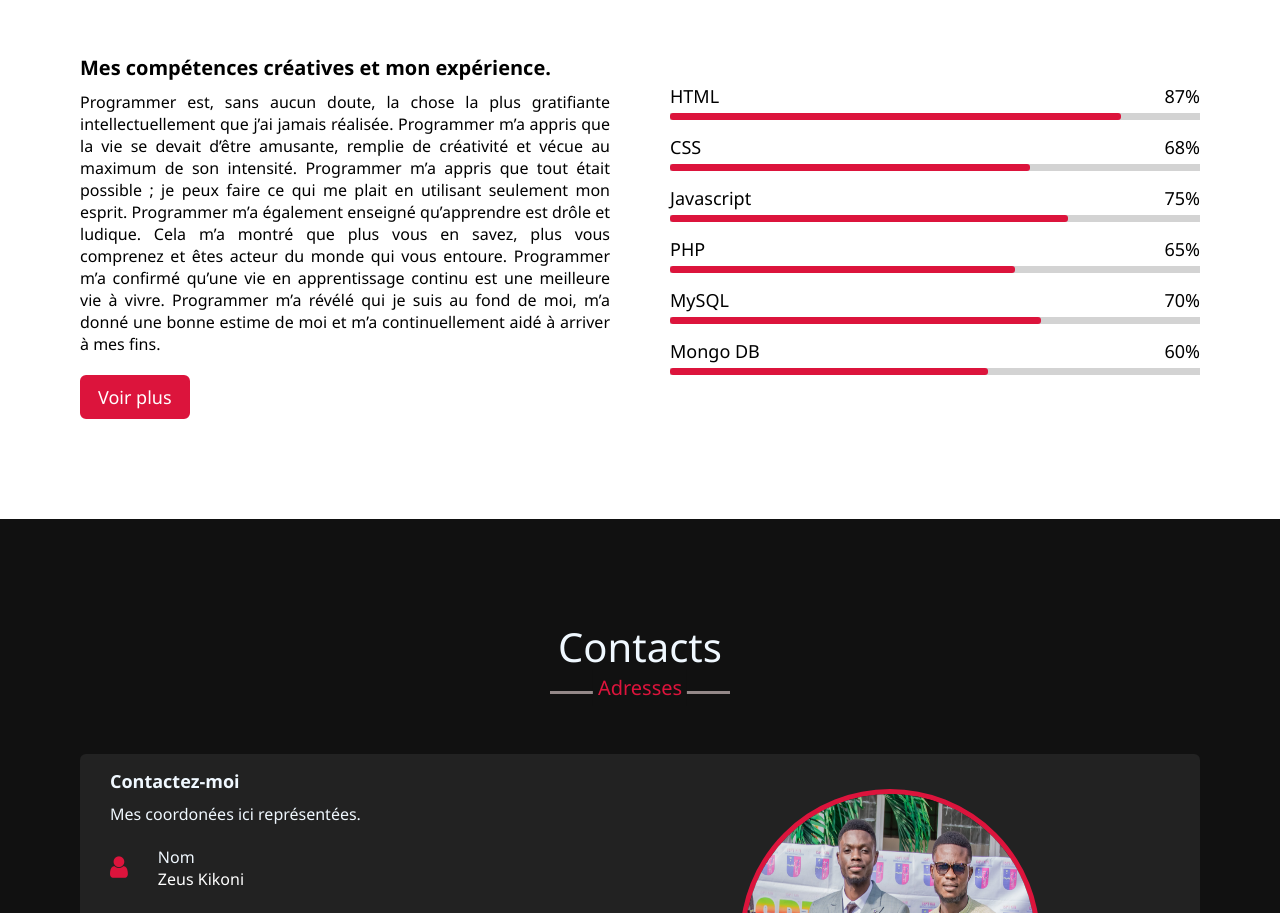
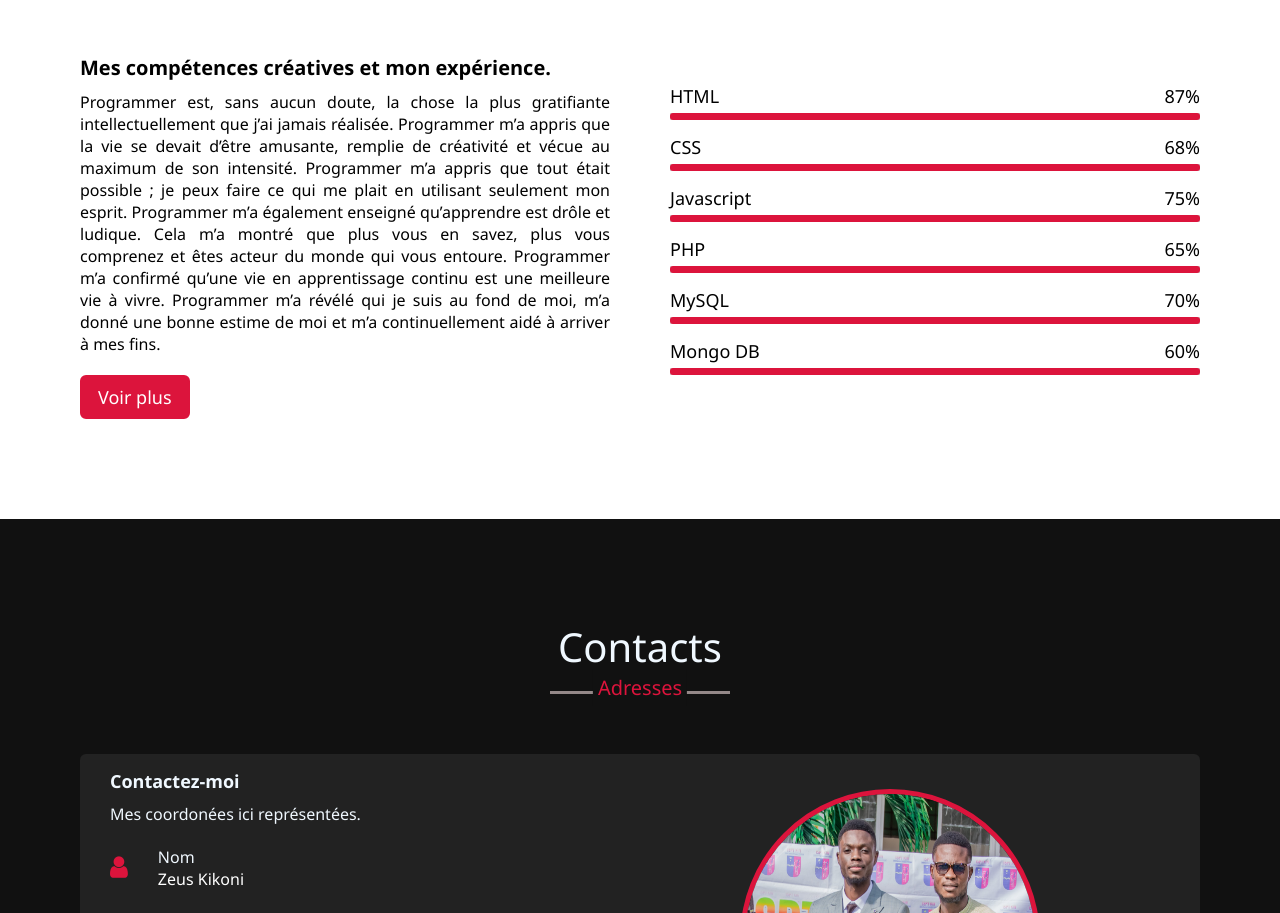
Before and after one commit to StephaneCash/Portfolio, a plain HTML site: page index.html in a window 1280 px wide. Shown: the part 2395-3308 px from the top of the page. Drawn offline with Linux system fonts and the light colour scheme.

Commit message:
Update style.css
Taille

```diff
--- a/css/style.css
+++ b/css/style.css
@@ -330,23 +330,23 @@ section .title::after{
     border-radius: 3px;
 }
 .skills .skills-content .right .html::before{
-    width: 85%;
+    width: 100%
 }
 .skills .skills-content .right .css::before{
-    width: 68%;
+    width: 100%;
 }
 .skills .skills-content .right .js::before{
-    width: 75%;
+    width: 100%;
 }
 .skills .skills-content .right .php::before{
-    width: 65%;
+    width: 100%;
 }
 .skills .skills-content .right .mysql::before{
-    width: 70%;
+    width: 100%;
 }
 
 .skills .skills-content .right .mongo::before{
-    width: 60%;
+    width: 100%;
 }
 
 .contact .title::after{
```
